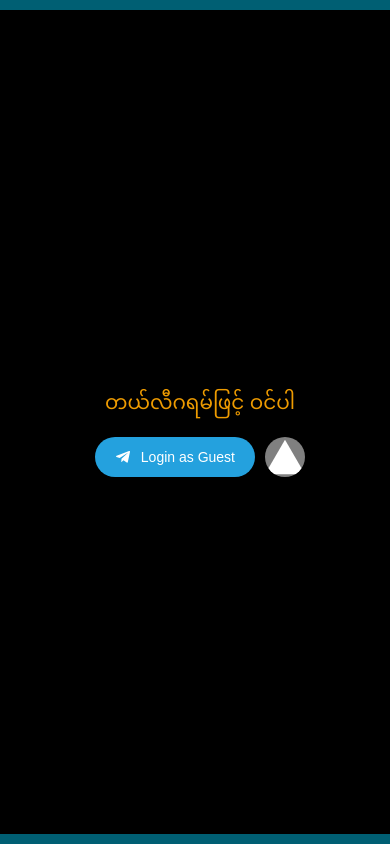
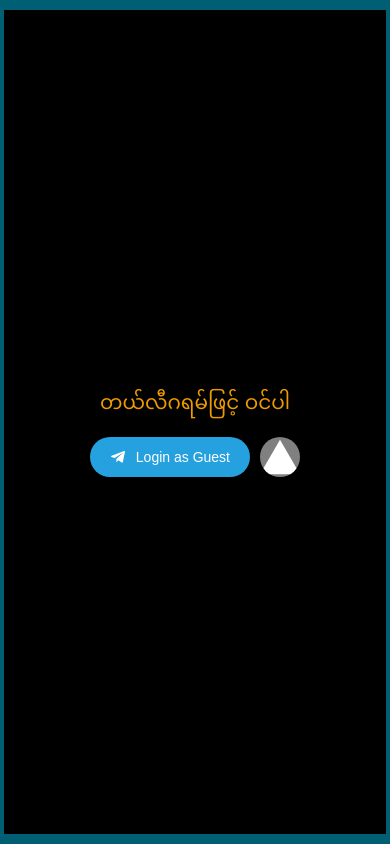
Before and after one commit to map-007/yangkok, a Next.js app: page /login in a window 390 px wide. Built offline with nearby package versions, Linux system fonts and the light colour scheme.

Commit message:
fix: for mobile

```diff
--- a/app/login/login.module.scss
+++ b/app/login/login.module.scss
@@ -13,6 +13,9 @@
   flex-direction: column;
   justify-content: center;
   background: #000;
+  @media screen and (max-width: 400px) {
+    width: 98vw !important;
+  }
   p {
     color: #ee9b00;
     font-size: 20px;
```
